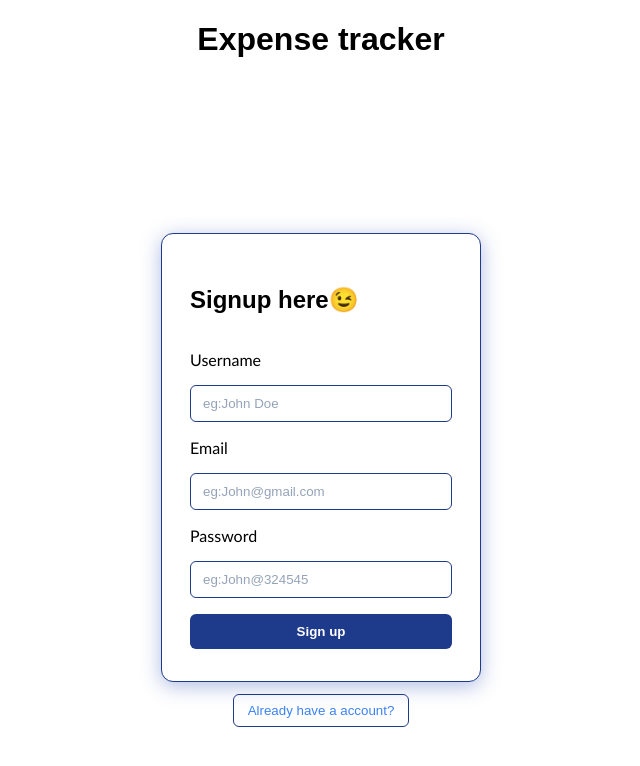
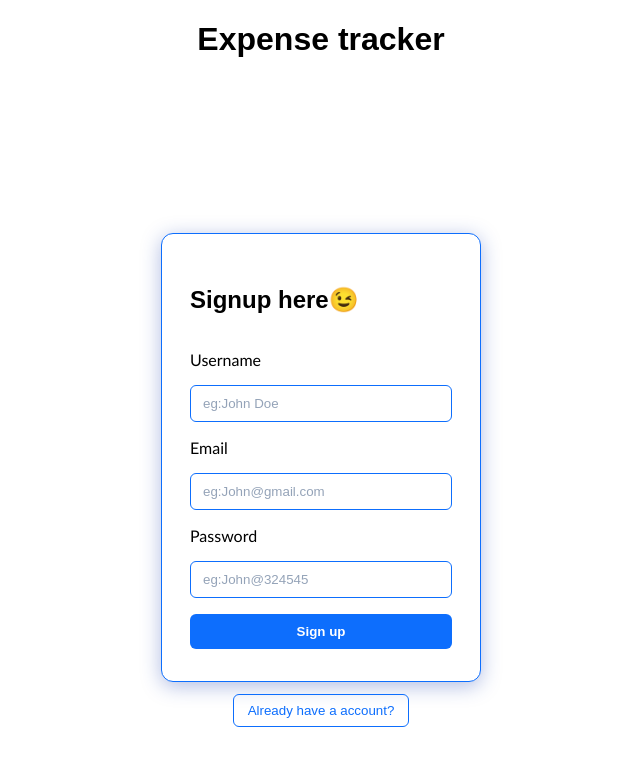
Before and after one commit to Anshu-2604/Expense-tracker, a React (Vite) app in the folder frontend/my-app/: page / in a window 1280 px wide. Shown: the top 766 px of the page, without its empty margins (319-959 px from the left). Built offline with nearby package versions, Linux system fonts and the light colour scheme.

Commit message:
Enhance css

```diff
--- a/frontend/my-app/src/assets/Dashboard.css
+++ b/frontend/my-app/src/assets/Dashboard.css
@@ -1,4 +1,13 @@
 /* Dashboard.css */
+:root {
+  --primary: #0d6efd;
+  --bg: #ffffff;
+  --text: #000000;
+  --sidebar-bg: #ffffff;
+  --sidebar-width: 250px;
+  --transition: 0.25s ease;
+}
+
 
 * {
     box-sizing: border-box;
--- a/frontend/my-app/src/assets/Home.css
+++ b/frontend/my-app/src/assets/Home.css
@@ -1,13 +1,19 @@
 /* Home.css */
-body{
+:root {
+  --primary: #0d6efd;
+  --bg: #ffffff;
+  --text: #000000;
+}
+
+body {
   margin: 0;
-  padding: 0 ;
+  padding: 0;
 }
 
 .home-container {
   min-height: 100vh;
   width: 100%;
-  background-color: white;
+  background-color: var(--bg);
   display: flex;
   flex-direction: column;
   align-items: center;
@@ -20,18 +26,18 @@ body{
   gap: 16px;
   width: 320px;
   padding: 32px 28px;
-  background-color: white;
-  border: 1px solid #1e3a8a;
+  background-color: var(--bg);
+  border: 1px solid var(--primary);
   border-radius: 12px;
   box-shadow: 0 4px 20px rgba(30, 64, 175, 0.35);
 }
 
 .home-container form input {
   padding: 10px 12px;
-  border: 1px solid #1e3a8a;
+  border: 1px solid var(--primary);
   border-radius: 6px;
-  background-color: white;
-  color: black;
+  background-color: var(--bg);
+  color: var(--text);
   outline: none;
   transition: border-color 0.2s ease, box-shadow 0.2s ease;
 }
@@ -53,7 +59,7 @@ body{
   padding: 10px 12px;
   border: none;
   border-radius: 6px;
-  background-color: #1e3a8a;
+  background-color: var(--primary);
   color: #ffffff;
   font-weight: 600;
   cursor: pointer;
@@ -69,14 +75,14 @@ body{
   margin-top: 12px;
   padding: 8px 14px;
   background-color: transparent;
-  color: #3b82f6;
-  border: 1px solid #1e3a8a;
+  color: var(--primary);
+  border: 1px solid var(--primary);
   border-radius: 6px;
   cursor: pointer;
   transition: background-color 0.2s ease, color 0.2s ease;
 }
 
 .home-container .home-login-btn:hover {
-  background-color: #1e3a8a;
+  background-color: var(--primary);
   color: #ffffff;
 }
```
